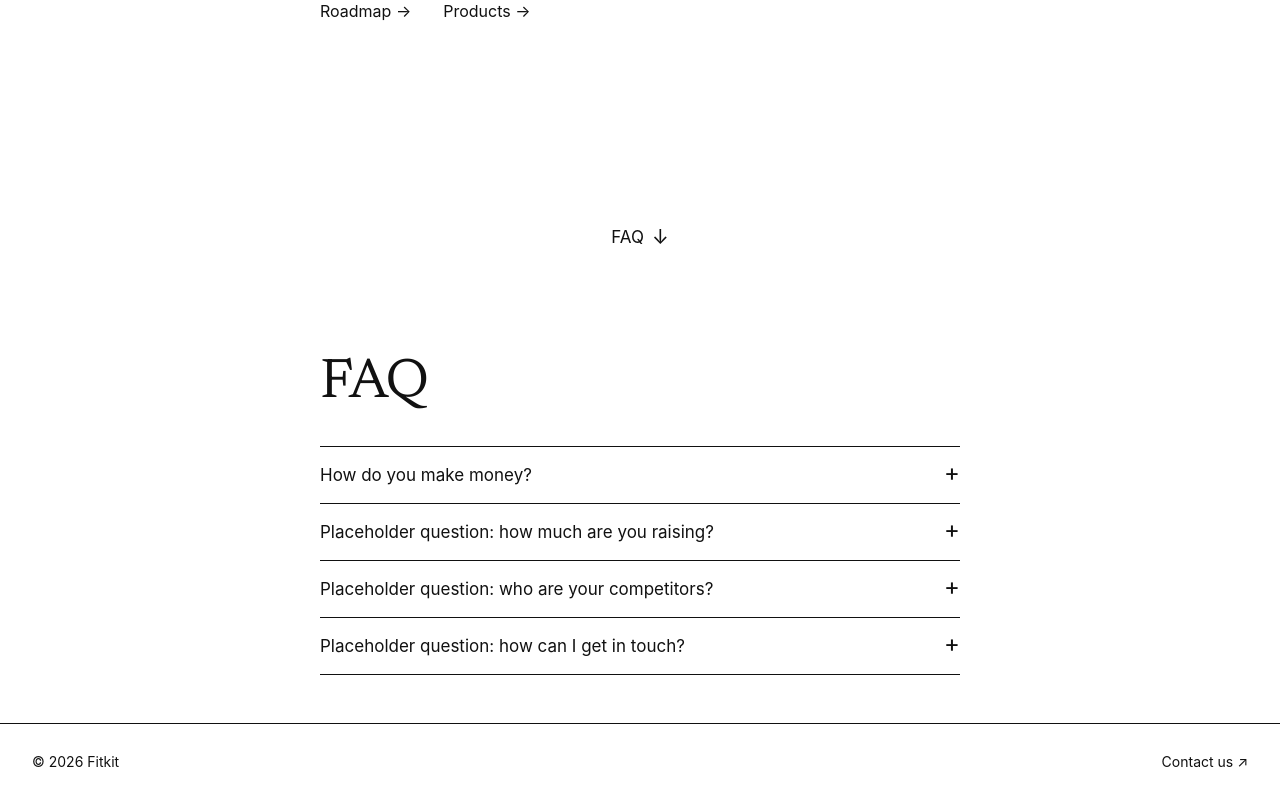
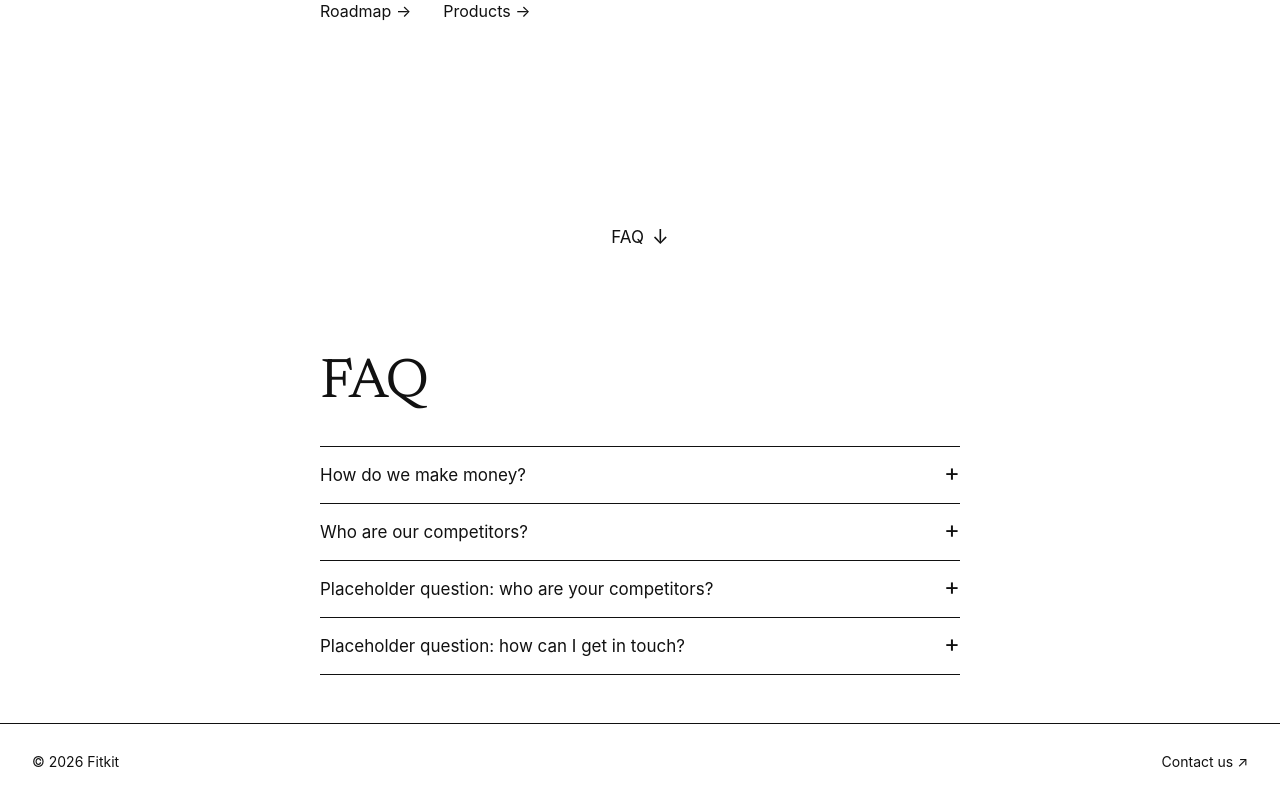
Before and after one commit to kostiyabahrii-sudo/fitkit-investors, a React (Vite) app: page / in a window 1280 px wide. Shown: the part 493-1293 px from the top of the page. Built offline with nearby package versions, Linux system fonts and the light colour scheme; no server answers.

Commit message:
Second FAQ item: competitors; fix first question wording

```diff
--- a/src/content.js
+++ b/src/content.js
@@ -95,12 +95,12 @@ export const FAQ = {
   title: "FAQ",
   items: [
     {
-      q: "How do you make money?",
+      q: "How do we make money?",
       a: "We take a small service fee (5-20%) on every purchase made through our app, as users buy complete outfits in bulk.",
     },
     {
-      q: "Placeholder question: how much are you raising?",
-      a: "Placeholder answer.",
+      q: "Who are our competitors?",
+      a: "Platforms like Pinterest and LTK offer outfit discovery through the feed, while FitKit is the only service that provides a 1-click purchase experience on what's already been discovered through Pinterest. For more information, visit out product page.",
     },
     {
       q: "Placeholder question: who are your competitors?",
```
